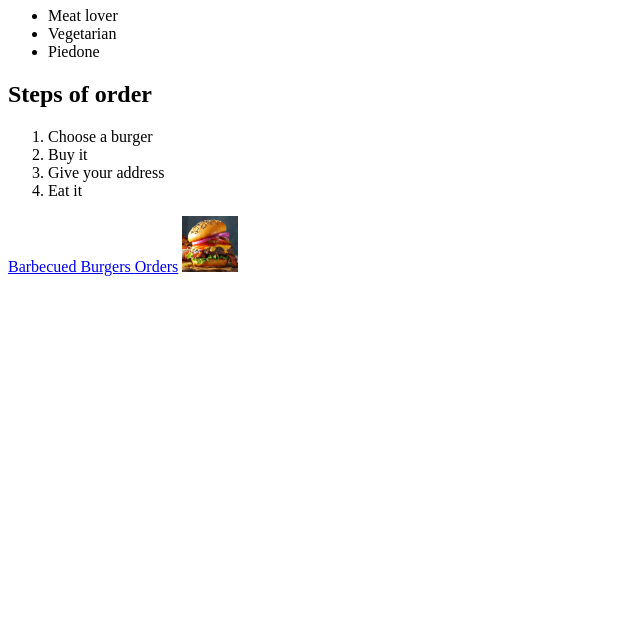
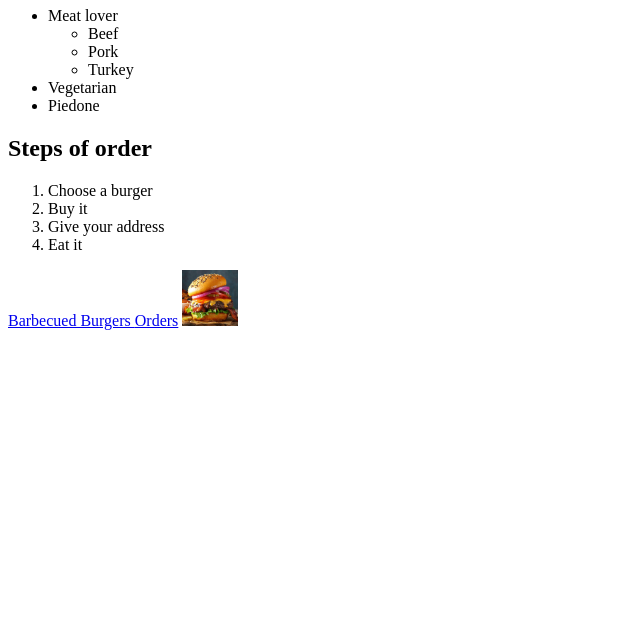
Before and after one commit to attila-szalai/attila-szalai.github.io, a plain HTML site: page html-basic-1/index.html in a window 1280 px wide. Shown: the part 161-800 px from the top of the page, without its empty margins (0-640 px from the left). Drawn offline with Linux system fonts and the light colour scheme.

Commit message:
Sublist for meat lover added.

```diff
--- a/html-basic-1/index.html
+++ b/html-basic-1/index.html
@@ -22,7 +22,13 @@
     </ul>
     <h1>Fantastic Burger</h1>
     <ul>
-        <li>Meat lover</li>
+        <li>Meat lover
+            <ul>
+                <li>Beef</li>
+                <li>Pork</li>
+                <li>Turkey</li>
+            </ul>
+        </li>
         <li>Vegetarian</li>
         <li>Piedone</li>
     </ul>
```
